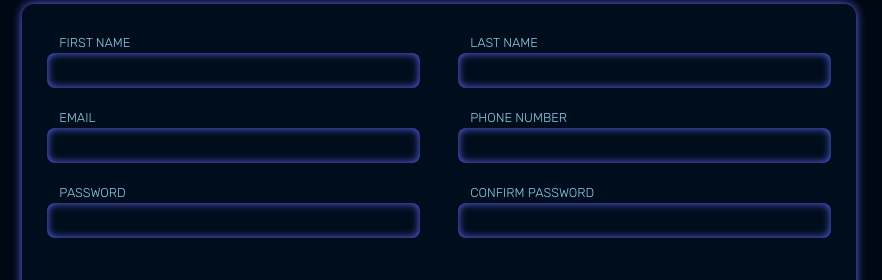
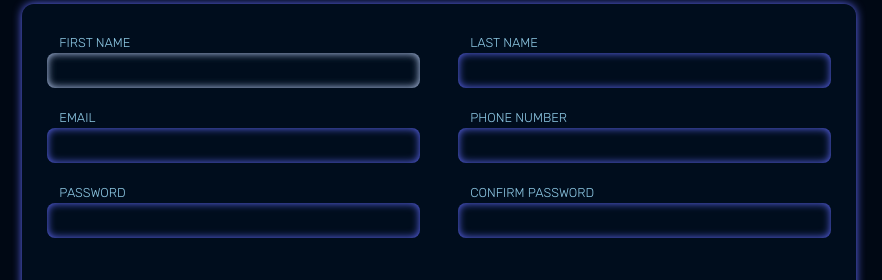
Before and after one commit to eLamine-dev/Sign-up-Form, a plain HTML site: page index.html in a window 1280 px wide. In both pictures the pointer is over the input "FIRST NAME". Shown: the part 244-524 px from the top of the page, 398-1280 px from the left. Drawn offline with Linux system fonts and the light colour scheme.

Commit message:
input hover effect

```diff
--- a/style.css
+++ b/style.css
@@ -121,8 +121,8 @@ input {
    font-weight: lighter;
 }
 
-input:focus {
-   border: 2px solid --light-blue;
+input:hover {
+   filter: brightness(2);
 }
 
 .invalid {
```
